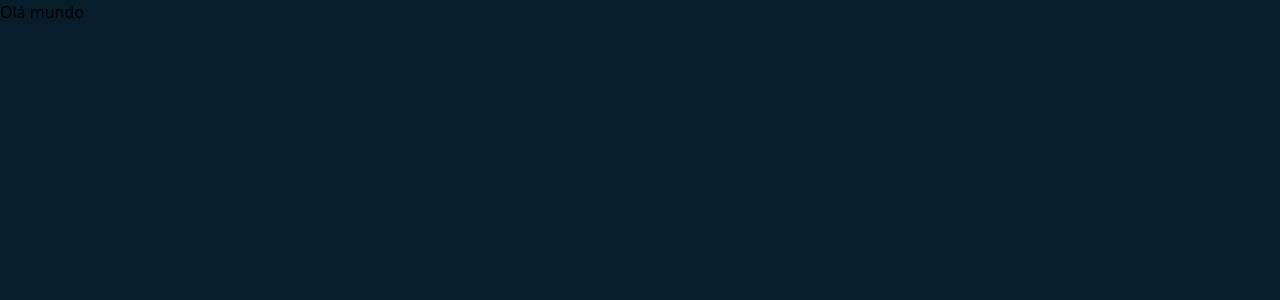
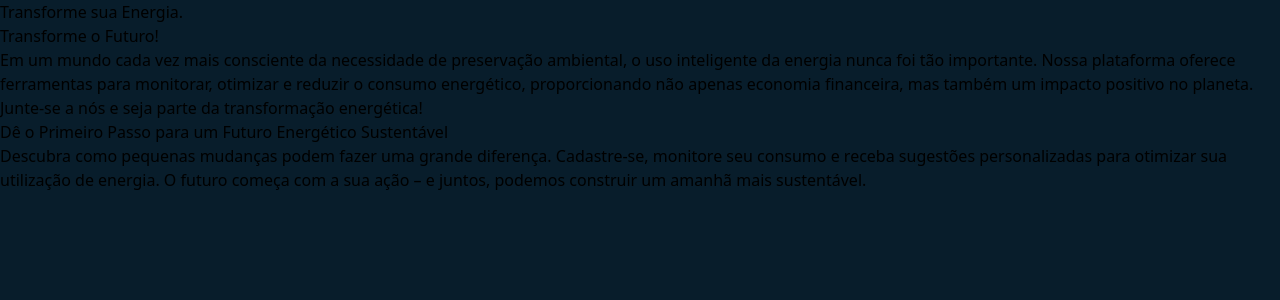
Before and after one commit to felipesora/SmartEnergy, a Next.js app in the folder gs/: page / in a window 1280 px wide. Shown: the top 300 px of the page. Built offline with nearby package versions, Linux system fonts and the light colour scheme.

Commit message:
Criando página home

```diff
--- a/gs/src/app/page.tsx
+++ b/gs/src/app/page.tsx
@@ -1,7 +1,45 @@
-import React from 'react'
+"use client";
 
-export default function page() {
+import React, { useEffect } from 'react';
+
+export default function HomePage() {
+  useEffect(() => {
+    // Executa a animação quando o componente for montado
+    const elements = document.querySelectorAll('.animated-content');
+    elements.forEach((element) => {
+      element.classList.add('visible');
+    });
+  }, []);
+
   return (
-    <div><h1>Olá mundo</h1></div>
-  )
+    <main>
+      <div className="parte1_home animated-content">
+        <h1>
+          Transforme sua <span>Energia.</span>
+        </h1>
+        <h1>
+          Transforme o <span>Futuro!</span>
+        </h1>
+        <p>
+          Em um mundo cada vez mais consciente da necessidade de preservação ambiental, o uso
+          inteligente da energia nunca foi tão importante. Nossa plataforma oferece ferramentas
+          para monitorar, otimizar e reduzir o consumo energético, proporcionando não apenas
+          economia financeira, mas também um impacto positivo no planeta. Junte-se a nós e seja
+          parte da transformação energética!
+        </p>
+      </div>
+
+      <div className="parte2_home animated-content">
+        <div>
+          <h1>Dê o Primeiro Passo para um Futuro Energético Sustentável</h1>
+          <p>
+            Descubra como pequenas mudanças podem fazer uma grande diferença. Cadastre-se,
+            monitore seu consumo e receba sugestões personalizadas para otimizar sua utilização
+            de energia. O futuro começa com a sua ação – e juntos, podemos construir um amanhã
+            mais sustentável.
+          </p>
+        </div>
+      </div>
+    </main>
+  );
 }
```
